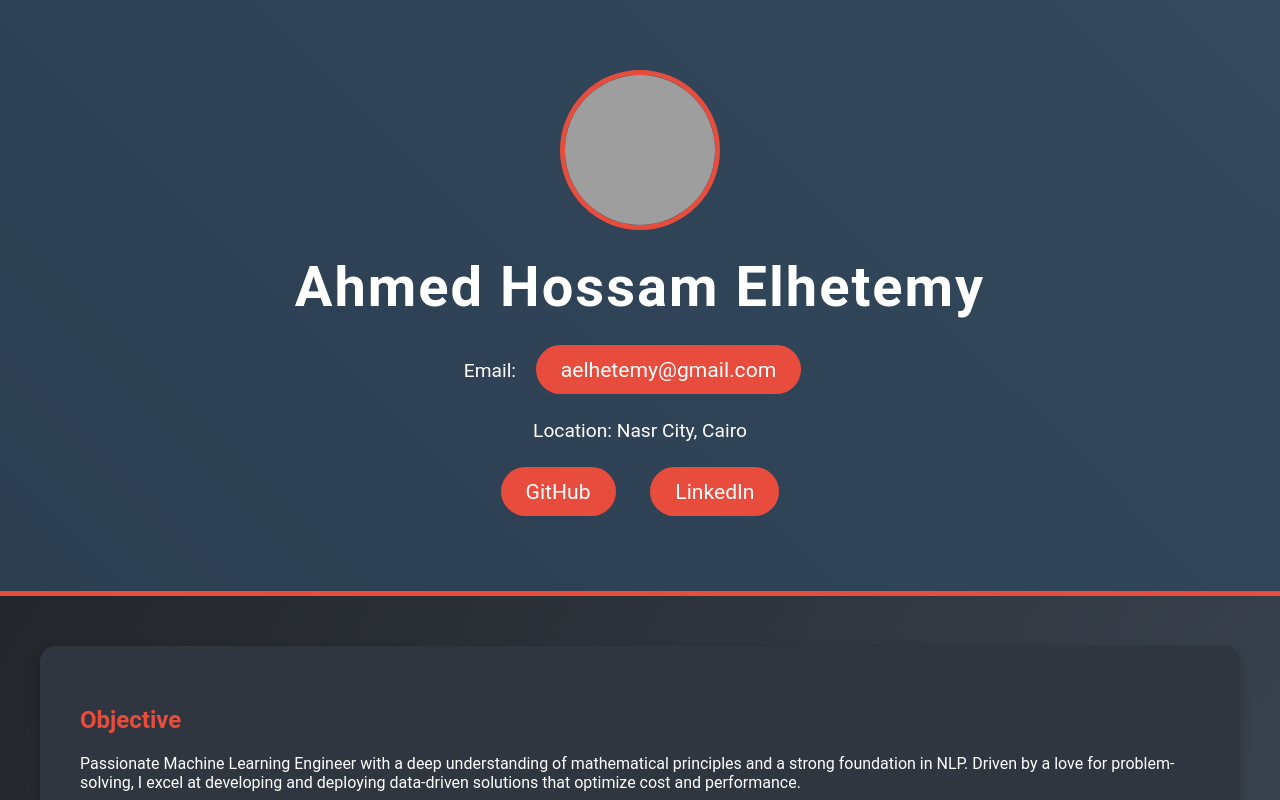
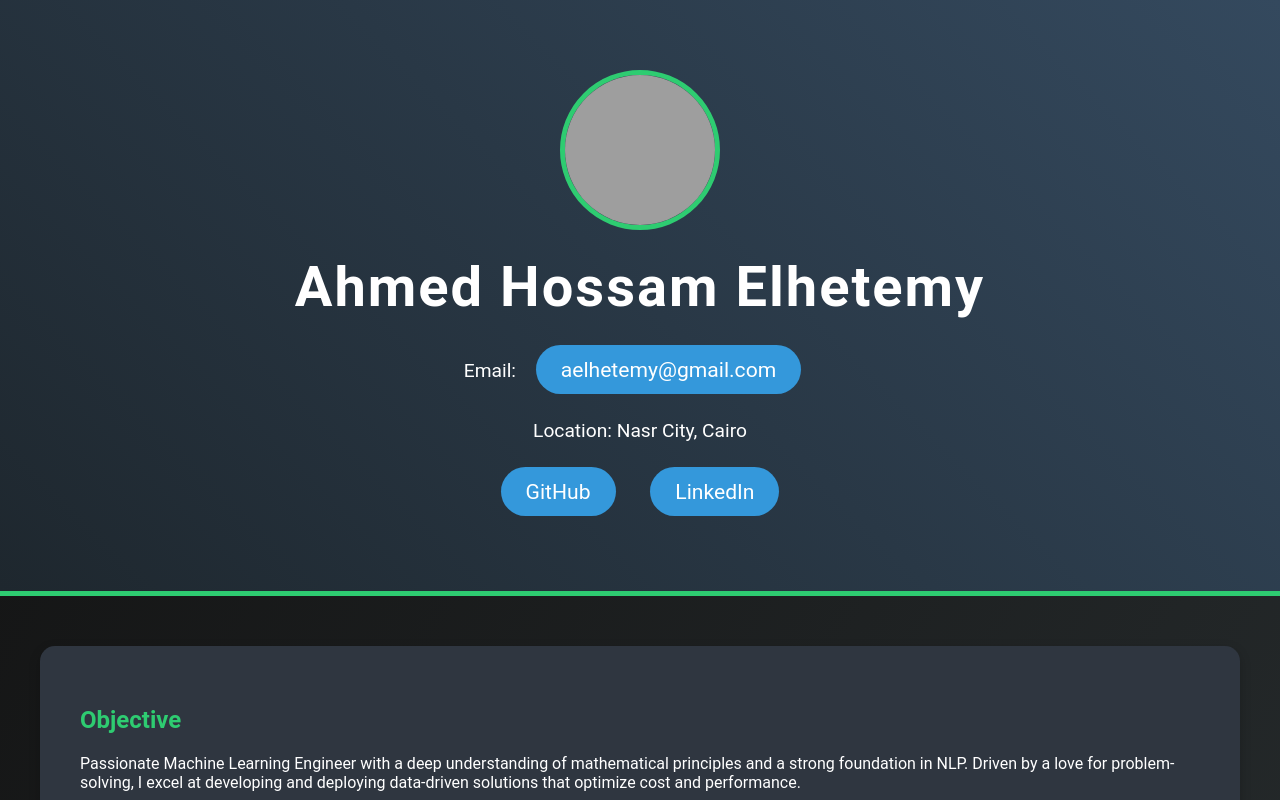
Before and after one commit to AhmedHossam23/AhmedHossam23.github.io, a plain HTML site: page index.html in a window 1280 px wide. Shown: the top 800 px of the page. Drawn offline with Linux system fonts and the light colour scheme; grey boxes are pictures that could not be loaded.

Commit message:
Update index.html

```diff
--- a/index.html
+++ b/index.html
@@ -10,7 +10,7 @@
             font-family: 'Roboto', sans-serif;
             margin: 0;
             padding: 0;
-            background: linear-gradient(120deg, #1d1f21, #4a5668);
+            background: linear-gradient(120deg, #121212, #2d3436); /* Dark theme with a gradient */
             color: #ffffff;
         }
 
@@ -25,8 +25,8 @@
         .header {
             text-align: center;
             padding: 50px 0;
-            background: linear-gradient(45deg, #2c3e50, #34495e);
-            border-bottom: 5px solid #e74c3c;
+            background: linear-gradient(45deg, #1e272e, #34495e); /* Dark gradient background */
+            border-bottom: 5px solid #2ecc71; /* Subtle green accent */
         }
 
         .header h1 {
@@ -46,7 +46,7 @@
             height: 150px;
             border-radius: 50%;
             margin: 20px auto;
-            border: 5px solid #e74c3c;
+            border: 5px solid #2ecc71;
             object-fit: cover;
             transition: transform 0.3s ease;
         }
@@ -61,7 +61,7 @@
             padding: 12px 25px;
             margin: 15px;
             color: #ffffff;
-            background-color: #e74c3c;
+            background-color: #3498db; /* Professional blue tone */
             border-radius: 30px;
             text-decoration: none;
             font-size: 1.1em;
@@ -69,7 +69,7 @@
         }
 
         .button:hover {
-            background-color: #c0392b;
+            background-color: #2980b9;
         }
 
         /* Content Section */
@@ -82,7 +82,7 @@
         }
 
         h2 {
-            color: #e74c3c;
+            color: #2ecc71; /* Subtle green accent */
             margin-bottom: 20px;
         }
 
@@ -99,9 +99,9 @@
         .footer {
             text-align: center;
             padding: 20px;
-            background-color: #1d1f21;
+            background-color: #121212;
             color: #bdc3c7;
-            border-top: 3px solid #e74c3c;
+            border-top: 3px solid #2ecc71;
         }
 
         /* Animations */
```
